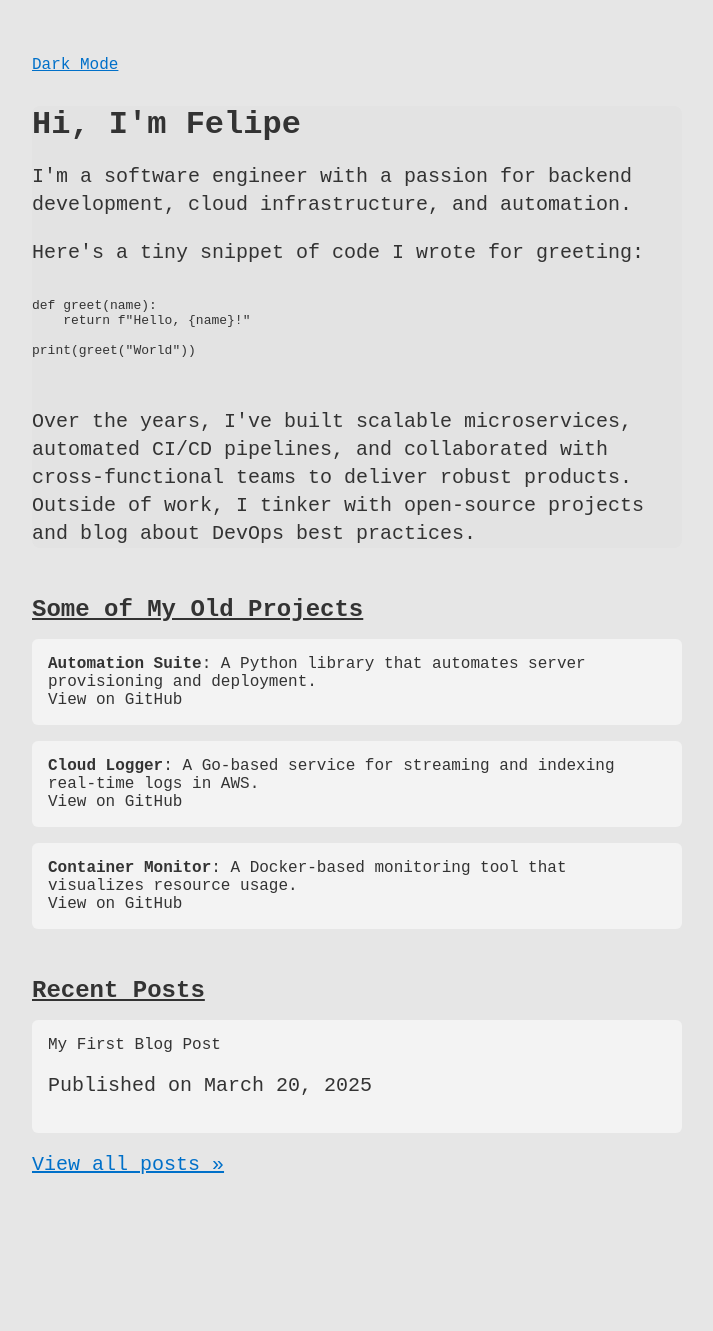
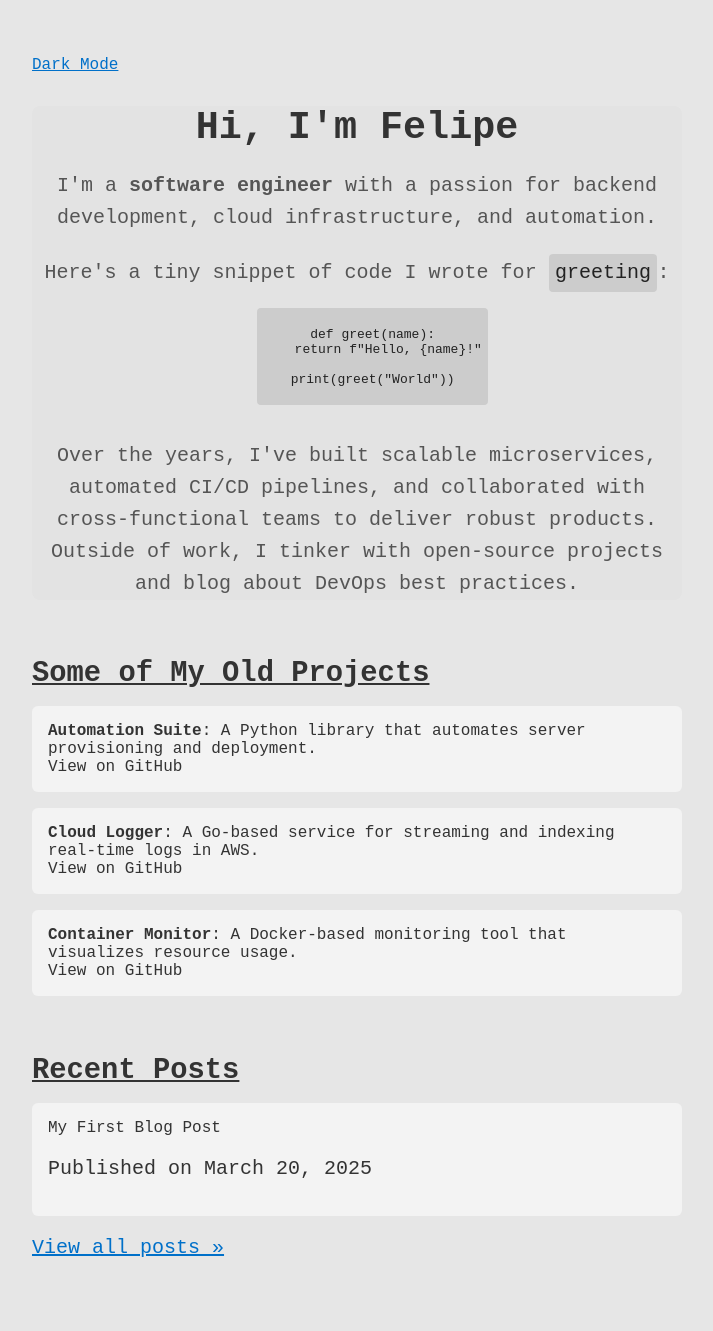
Before and after one commit to felipefernand3s/felipefernand3s.github.io, a Jekyll site: the page built from index.md, in a window 1280 px wide. Shown: the whole page, without its empty margins (283-996 px from the left). Built offline with Jekyll 4.4.1, drawn with Linux system fonts in a browser that asks for light colours; before the commit the page ends 1248 px from its top, so only the background shows below that.

Commit message:
fixes layout

```diff
--- a/assets/css/main.scss
+++ b/assets/css/main.scss
@@ -59,43 +59,65 @@ p {
 	font-size: 1.25rem;
 }
 
-/* The hero section: big block in the middle */
+
+/* Hero container: stands out with a subtle background in light mode */
 .hero {
     margin: 2rem auto;
     padding: var(--block-padding);
     border-radius: 8px;
-  /* On light theme, use a darker background */
-  background-color: #e3e3e3;
+    background-color: #e3e3e3; /* Slightly darker than white for light mode */
+    text-align: center;        /* Center hero text */
   }
 
-/* On dark theme, keep it cohesive with a slightly darker shade */
   [data-theme="dark"] .hero {
-  background-color: #222;
+    background-color: #222;    /* Dark hero for dark mode */
   }
 
-/* Headings & text inside the hero */
   .hero h1 {
     margin-bottom: 0.5rem;
-  font-size: 2rem;
+    font-size: 2.4rem;
   }
 
   .hero p {
+    line-height: 1.6;
     margin-bottom: 1rem;
-  line-height: 1.4;
+    color: #555;
   }
 
-/* Generic section for your old projects / recent posts */
+  [data-theme="dark"] .hero p {
+    color: #bbb;
+  }
+
+  /* Accent text or links within the hero */
+  .hero .highlight {
+    color: var(--accent-color);
+    font-weight: bold;
+  }
+
+  /* Code styling for hero snippet */
+  .hero code {
+    display: inline-block;
+    background: #ccc;
+    padding: 0.2rem 0.4rem;
+    border-radius: 4px;
+    color: #222;
+  }
+  [data-theme="dark"] .hero code {
+    background: #444;
+    color: #eee;
+  }
+
+  /* Generic sections for Projects and Posts */
   .section {
     margin: 3rem auto;
   }
 
   .section h2 {
     margin-bottom: 1rem;
-  font-size: 1.5rem;
+    font-size: 1.8rem;
     text-decoration: underline;
   }
 
-/* Minimal "card" style for project/post listing (optional) */
   .card-list {
     list-style: none;
     padding: 0;
@@ -103,7 +125,7 @@ p {
   }
 
   .card-list li {
-  background-color: #f3f3f3; /* Slightly lighter container in light mode */
+    background-color: #f3f3f3;
     margin-bottom: 1rem;
     padding: 1rem;
     border-radius: 6px;
@@ -117,3 +139,7 @@ p {
     text-decoration: none;
     color: inherit;
   }
+
+  .card-list li strong {
+    color: var(--accent-color);
+  }
```
Lines whose indentation alone changed are shown as unchanged.
